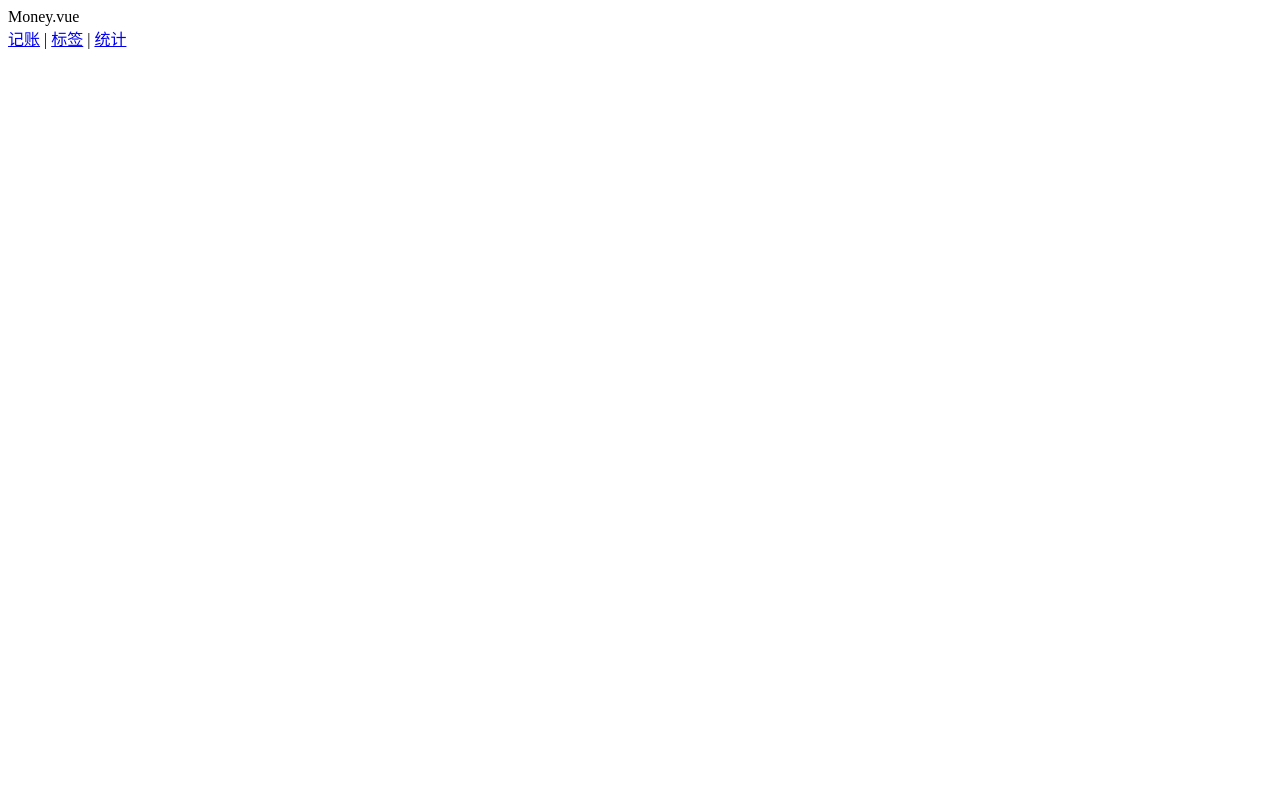
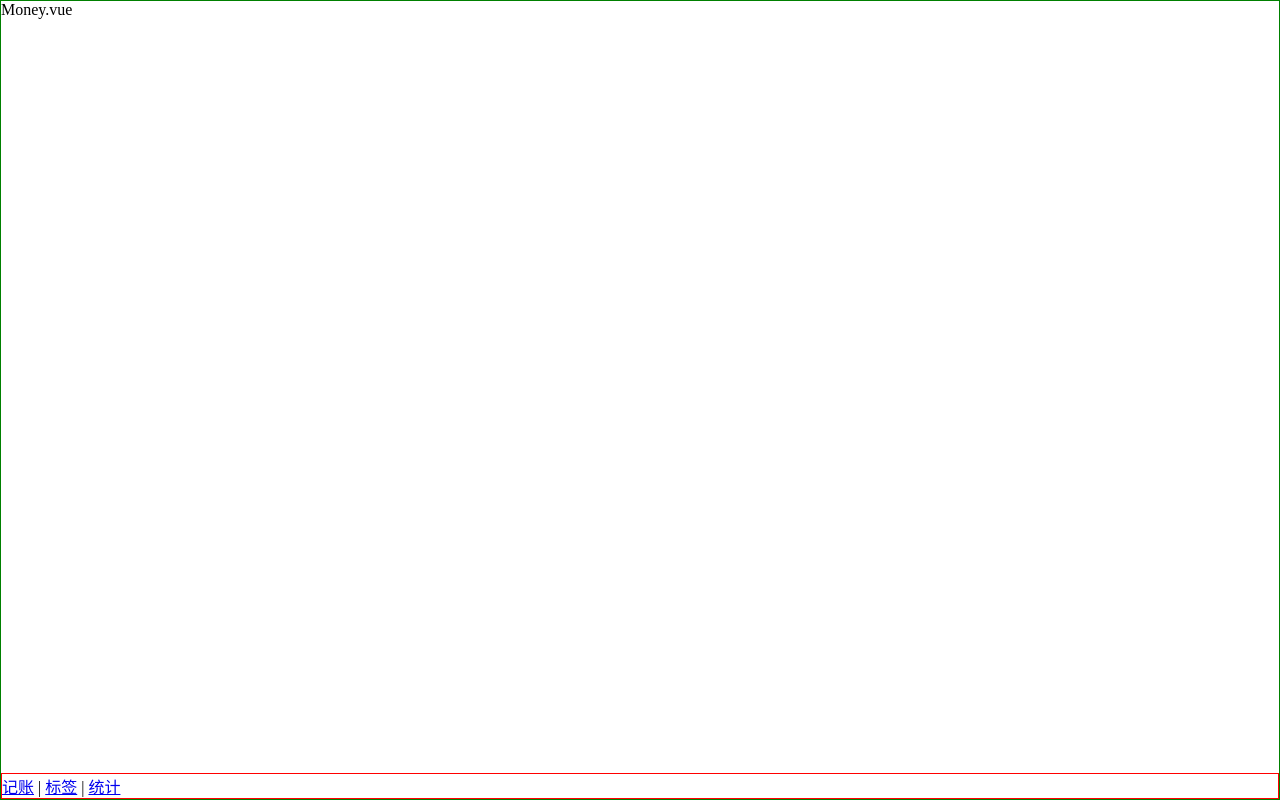
Before and after one commit to ivancgz/morney, a Vue app: page /#/money in a window 1280 px wide. Built offline with nearby package versions, Linux system fonts and the light colour scheme.

Commit message:
导航放到底部

```diff
--- a/src/App.vue
+++ b/src/App.vue
@@ -5,25 +5,9 @@
 </template>
 
 <style lang="scss">
-
-#app {
-  font-family: Avenir, Helvetica, Arial, sans-serif;
-  -webkit-font-smoothing: antialiased;
-  -moz-osx-font-smoothing: grayscale;
-  text-align: center;
-  color: #2c3e50;
-
-}
-
-#nav {
-  padding: 30px;
-  a {
-    font-weight: bold;
-    color: #2c3e50;
-
-    &.router-link-exact-active {
-      color: #42b983;
-    }
+  * {
+    margin: 0;
+    padding: 0;
+    box-sizing: border-box;
   }
-}
 </style>
--- a/src/components/Nav.vue
+++ b/src/components/Nav.vue
@@ -1,5 +1,5 @@
 <template>
-  <div>
+  <div class="nav">
     <router-link to="/money" >记账</router-link>
     |
     <router-link to="/labels" >标签</router-link>
@@ -15,5 +15,7 @@ export default {
 </script>
 
 <style lang="scss" scoped>
-
+  .nav{
+    border: 1px solid red;
+  }
 </style>
--- a/src/router/index.ts
+++ b/src/router/index.ts
@@ -1,9 +1,9 @@
 import Vue from 'vue';
 import VueRouter, {RouteConfig} from 'vue-router';
-import Home from '../views/Home.vue';
 import Money from '@/views/Money.vue';
 import Labels from '@/views/Labels.vue';
 import Statistics from '@/views/Statistics.vue';
+import NotFound from '@/views/NotFound.vue';
 
 Vue.use(VueRouter);
 
@@ -23,6 +23,10 @@ const routes: Array<RouteConfig> = [
   {
     path: '/statistics',
     component: Statistics
+  },
+  {
+    path: '*',
+    component: NotFound
   }
 ];
 
--- a/src/views/Money.vue
+++ b/src/views/Money.vue
@@ -1,6 +1,8 @@
 <template>
-  <div>
-    Money.vue
+  <div class="nav-wrapper">
+    <div class="content">
+      <p>Money.vue</p>
+    </div>
     <Nav />
   </div>
 </template>
@@ -12,5 +14,14 @@ export default {
 </script>
 
 <style lang="scss" scoped>
-
+  .nav-wrapper{
+    border: 1px solid green;
+    flex-direction: column;
+    display: flex;
+    height: 100vh;
+  }
+  .content{
+    flex-grow: 1;
+    overflow: auto;
+  }
 </style>
--- a/src/views/NotFound.vue
+++ b/src/views/NotFound.vue
@@ -1,11 +1,14 @@
 <template>
-$END$
+  <div>
+    <div>当前页面不存在,请重新检查网址路径</div>
+    <div><router-link to="/">返回首页</router-link></div>
+  </div>
 </template>
 
 <script lang="ts">
 export default {
-name: "NotFound"
-}
+  name: 'NotFound'
+};
 </script>
 
 <style lang="scss" scoped>
```
